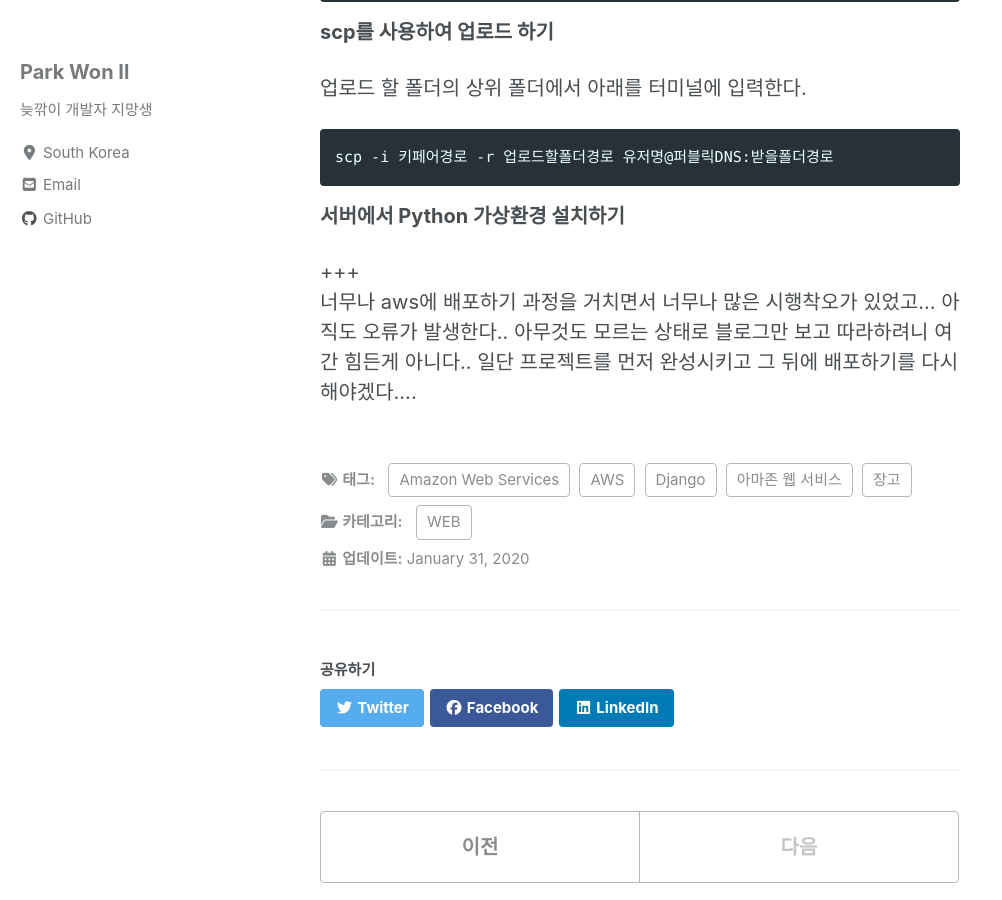
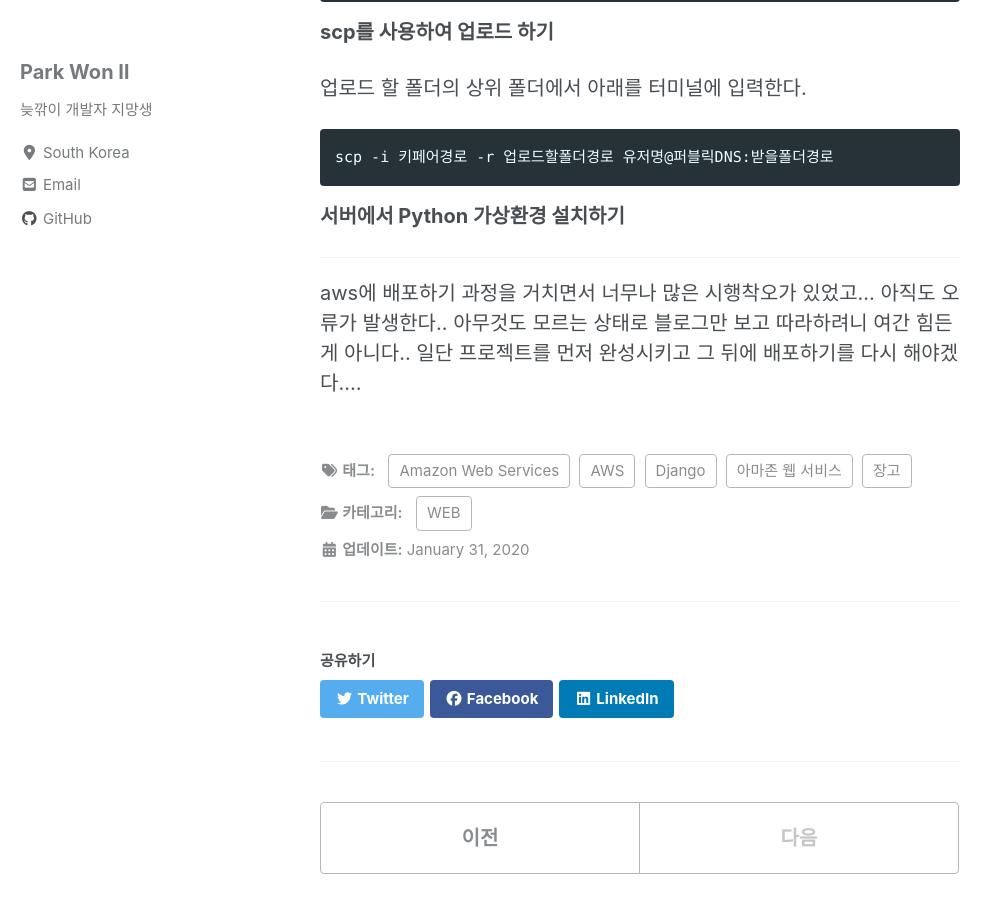
Before and after one commit to WONILLISM/wonillism.github.io, a Jekyll site: the page built from _posts/2020-02-08-Web-AWS-03.md, in a window 1280 px wide and 900 px high, scrolled down 1516 px. Shown: the whole window, without its empty margins (0-1002 px from the left). Built offline with Jekyll 4.4.1, drawn with Linux system fonts in a browser that asks for light colours; cached includes are drawn as plain includes; nearby versions of some CDN libraries; comment, search, counter and statistics services are not loaded.

Commit message:
typing error modified

```diff
--- a/_posts/2020-02-08-Web-AWS-03.md
+++ b/_posts/2020-02-08-Web-AWS-03.md
@@ -51,5 +51,5 @@ scp -i 키페어경로 -r 업로드할폴더경로 유저명@퍼블릭DNS:받을
 
 __서버에서 Python 가상환경 설치하기__
 
-+++
-너무나 aws에 배포하기 과정을 거치면서 너무나 많은 시행착오가 있었고... 아직도 오류가 발생한다.. 아무것도 모르는 상태로 블로그만 보고 따라하려니 여간 힘든게 아니다.. 일단 프로젝트를 먼저 완성시키고 그 뒤에 배포하기를 다시 해야겠다....
+***
+aws에 배포하기 과정을 거치면서 너무나 많은 시행착오가 있었고... 아직도 오류가 발생한다.. 아무것도 모르는 상태로 블로그만 보고 따라하려니 여간 힘든게 아니다.. 일단 프로젝트를 먼저 완성시키고 그 뒤에 배포하기를 다시 해야겠다....
```
